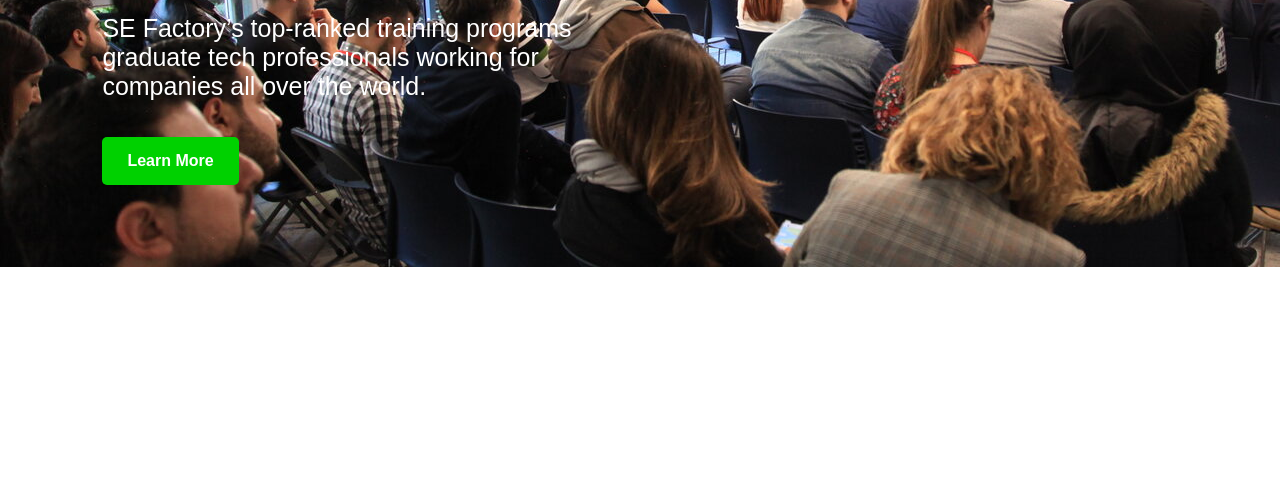
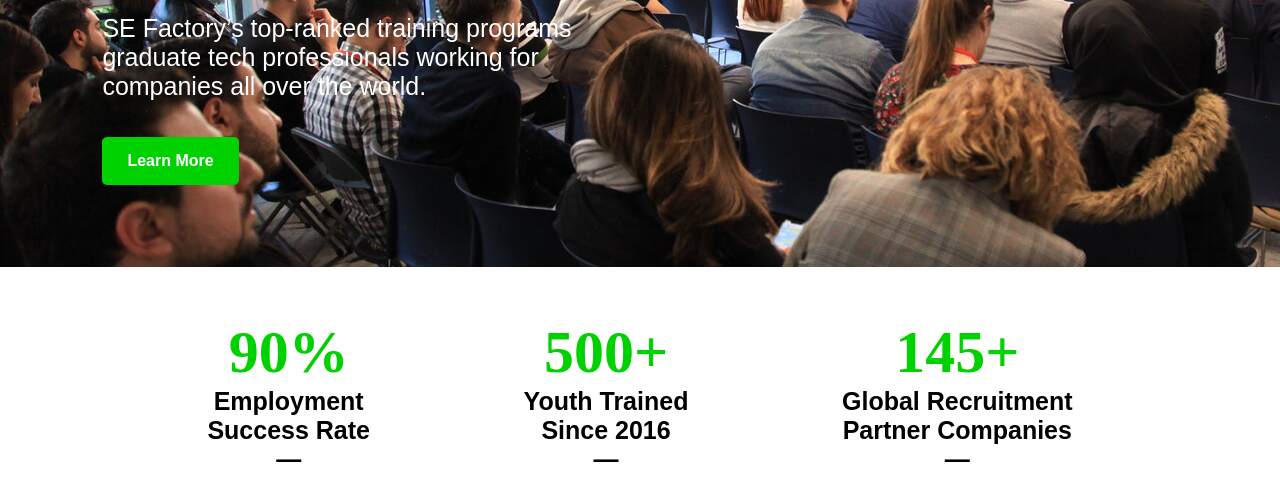
Before and after one commit to karamalashkar/sefactory-frontend, a plain HTML site: page index.html in a window 1280 px wide. Shown: the part 533-1034 px from the top of the page. Before the commit the page ends 800 px from the top, so only its background shows below. Drawn offline with Linux system fonts and the light colour scheme.

Commit message:
second-commit

```diff
--- a/index.html
+++ b/index.html
@@ -29,5 +29,29 @@
                 <input type="submit" value="Learn More" class="input">
             </div>
         </div>
+        <div class="flex">
+            <div class="item"><h1>90%</h1>
+                <label>
+                    <p>Employment
+                    <p>Success Rate</p>
+                    <p>—</p>
+                </label>
+            </div>
+            <div class="item"><h1>500+</h1>
+                <label>
+                    <p>Youth Trained</p>
+                    <p>Since 2016</p>
+                    <p>—</p>
+                </label>
+            </div>
+            <div class="item"><h1>145+</h1>
+                <label>
+                    <p>Global Recruitment</p>
+                    <p>Partner Companies</p>
+                    <p>—</p>
+                </label>
+            </div>
+        </div>
+
     </body>
 </html>
--- a/styles/style.css
+++ b/styles/style.css
@@ -9,7 +9,7 @@
     height: 100%;
     left: 50;
     right: 50;
-    background-position: center;
+    background-position: ;
     background-repeat: no-repeat;
     background-size: cover;
 }
@@ -99,4 +99,35 @@ img{
     color: white;
     font-size: 16px;
     font-weight: 700;
+    cursor: pointer;
 }
+
+.flex{
+    height: auto;
+    display: flex;
+    justify-content: center;
+}
+
+.item{
+    padding: 4% 6%;
+    justify-content: center;
+}
+
+.item h1{
+    text-align: center;
+    color: #00D100;
+    font-size: 60px;
+    font-weight: bold;
+}
+
+.item label{
+    margin-top: 2%;
+}
+
+.item p{
+    font-family: sans-serif;
+    font-size: 25px;
+    text-align: center;
+    width: 100%;
+    font-weight: 700;
+}
```
